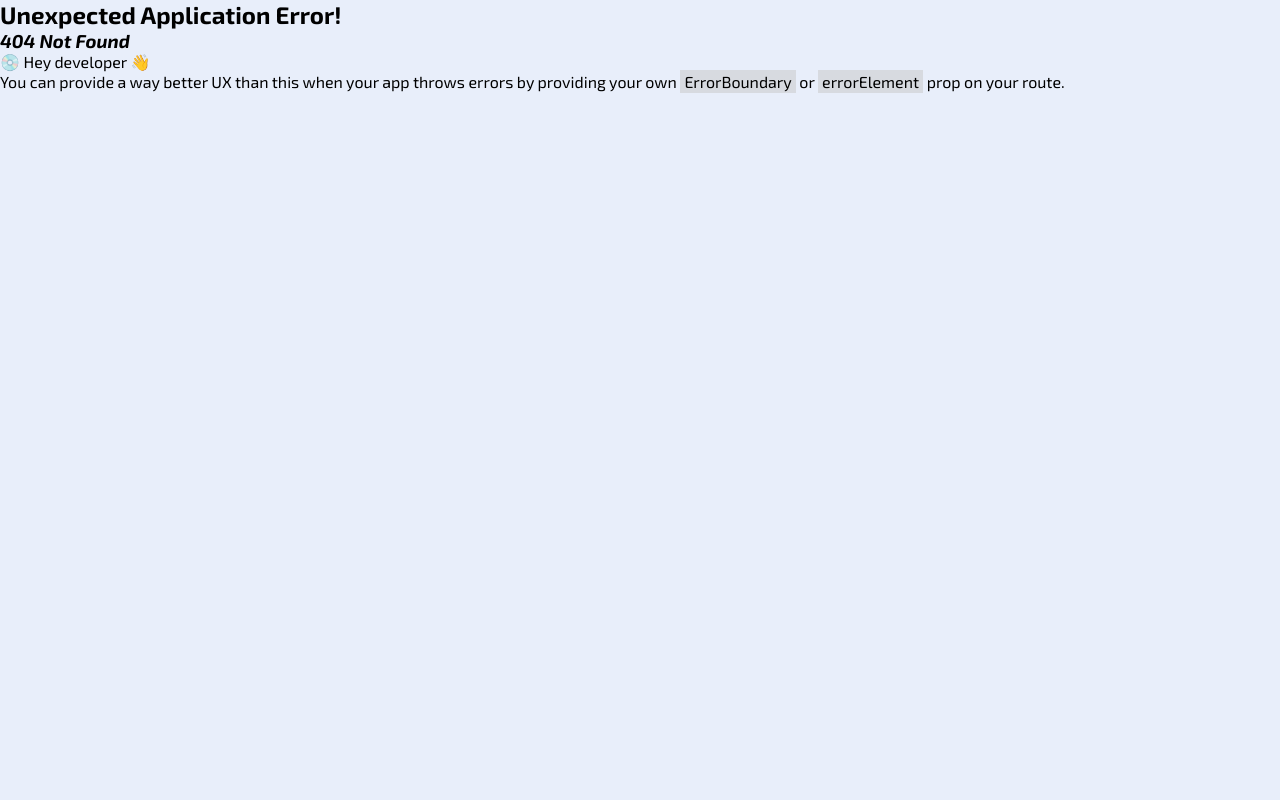
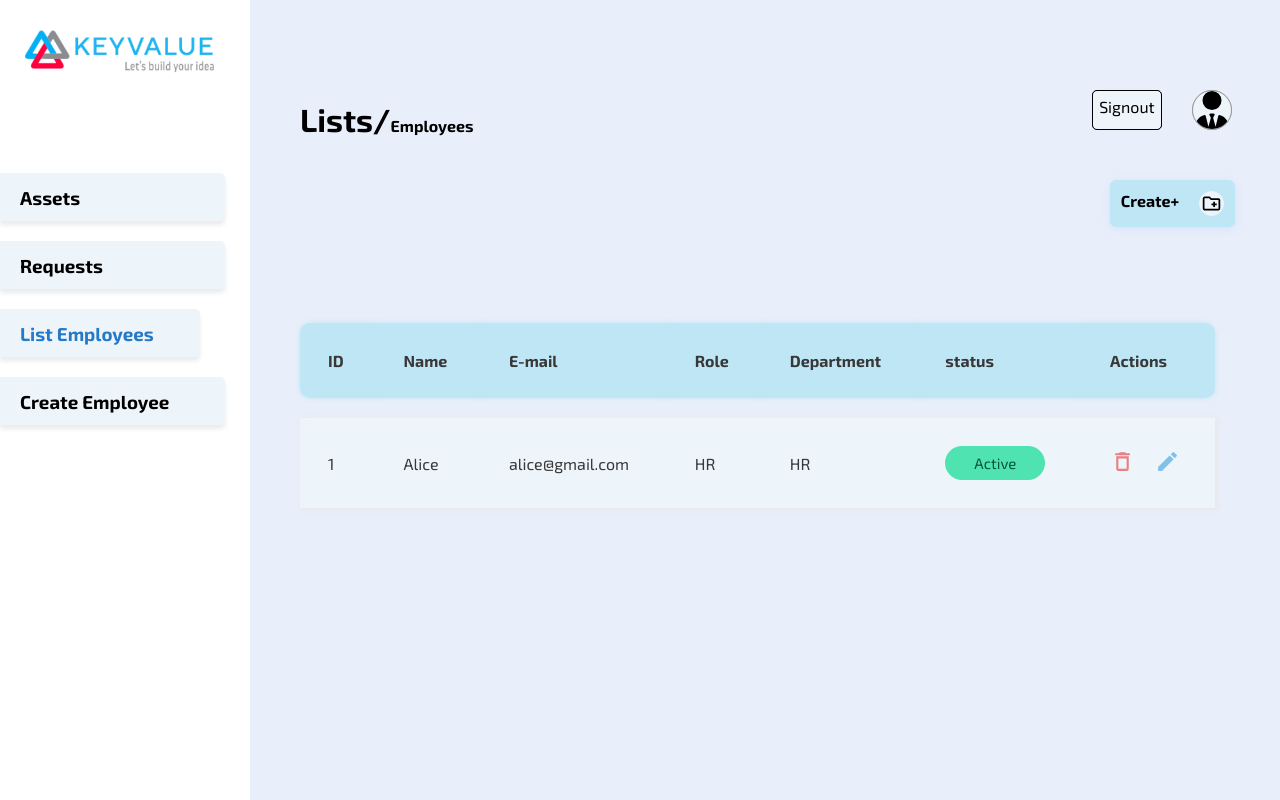
Before and after one commit to krishnapriyarajeev/Asset-Management-System, a React (Vite) app in the folder ui/: page /employees in a window 1280 px wide. Before the commit this address had no page. Built offline with nearby package versions, Linux system fonts and the light colour scheme.

Commit message:
feat:EmployeeList

```diff
--- /dev/null
+++ b/ui/src/pages/EmployeeList/EmployeeList.jsx
@@ -0,0 +1,137 @@
+import { MdModeEditOutline, MdOutlineDelete } from "react-icons/md";
+import Pill from "../../components/pill/pill";
+import EditModal from "../../components/Modal/editModal";
+import DeleteModal from "../../components/Modal/deleteModal";
+import { useState } from "react";
+import CreateButton from "../../components/button/create";
+import Container from "../../components/container/container";
+import User from "../../components/user/user";
+
+const EmployeeList = () => {
+  const tableheader = [
+    "ID",
+    "Name",
+    "E-mail",
+    "Role",
+    "Department",
+    "status",
+    "Actions",
+  ];
+
+  const tabledata = [
+    {
+      id: "1",
+      ename: "Alice",
+      email: "alice@gmail.com",
+      role: "HR",
+      dept: "HR",
+      status: "Active",
+    },
+  ];
+
+  // TODO: Make it to delete id and check for if it's null to toggle visibility
+  const [deleteModal, setDeleteModal] = useState(false);
+  const [editModal, setEditModal] = useState(false);
+
+  const deleteHandler = () => {
+    // TODO: Delete API call
+    setDeleteModal(false);
+  };
+
+  const cancelDelete = () => {
+    setDeleteModal(false);
+  };
+
+  const editHandler = () => {
+    setEditModal(true);
+  };
+
+  const cancelEdit = () => {
+    setEditModal(false);
+  };
+
+  return (
+    <>
+      <User />
+
+      <Container>
+        <div className="heading-sub">
+          <h1 className="head">Lists/</h1>
+          <h4 className="tail">Employees</h4>
+        </div>
+        <CreateButton />
+
+        <User />
+        <DeleteModal
+          deleteHandler={deleteHandler}
+          cancelHandler={cancelDelete}
+          open={deleteModal}
+        />
+        <EditModal
+          editHandler={editHandler}
+          cancelHandler={cancelEdit}
+          open={editModal}
+        />
+        <div className="table-wrapper">
+          <table>
+            <thead>
+              <tr>
+                {tableheader.map((value) => (
+                  <th key={value}>{value}</th>
+                ))}
+              </tr>
+            </thead>
+            <tbody>
+              {tabledata.map((employee) => (
+                <tr key={employee.id}>
+                  <td>{employee.id}</td>
+                  <td>{employee.ename}</td>
+                  <td>{employee.email}</td>
+                  <td>{employee.role}</td>
+                  <td>{employee.dept}</td>
+                  <td>
+                    <Pill
+                      type={
+                        employee.status === "Active"
+                          ? "green"
+                          : status === "Probation"
+                          ? "yellow"
+                          : "red"
+                      }
+                      innerText={employee.status}
+                    />
+                  </td>
+                  <td className="action-td">
+                    <MdOutlineDelete
+                      size="25px"
+                      color="#e76a6ad9"
+                      className="delete-icon"
+                      style={{ cursor: "pointer" }}
+                      onClick={(e) => {
+                        e.stopPropagation();
+                        setDeleteModal(true);
+                        // setDeleteId(id);
+                      }}
+                    />
+                    <MdModeEditOutline
+                      size="25px"
+                      color="#6ab7e7d9"
+                      className="edit-icon"
+                      style={{ cursor: "pointer" }}
+                      onClick={(e) => {
+                        e.stopPropagation();
+                        setEditModal(true);
+                        // setEditId(id);
+                      }}
+                    />
+                  </td>
+                </tr>
+              ))}
+            </tbody>
+          </table>
+        </div>
+      </Container>
+    </>
+  );
+};
+export default EmployeeList;
--- a/ui/src/pages/Login/Login.scss
+++ b/ui/src/pages/Login/Login.scss
@@ -22,6 +22,7 @@
   width: 543px;
   display: flex;
   align-items: center;
+  backdrop-filter: blur(6.7px);
   justify-content: center;
   background-color: #72727234;
   border-radius: 10px;
```
Also changed, not shown: ui/src/App.jsx (+11 -0 lines).
